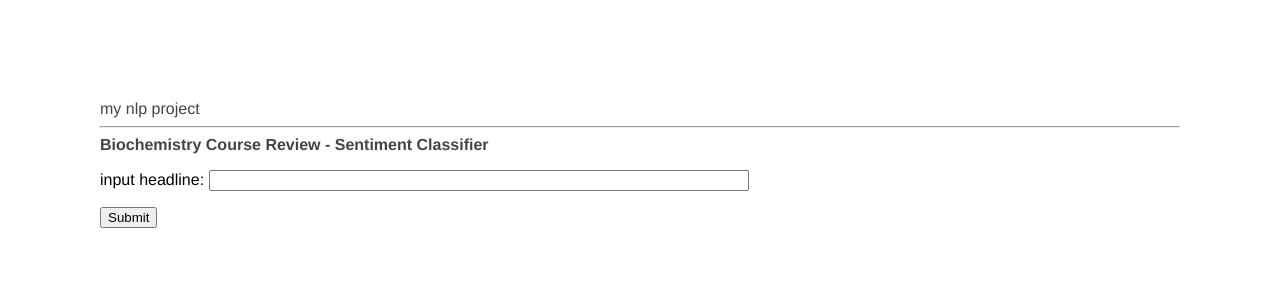
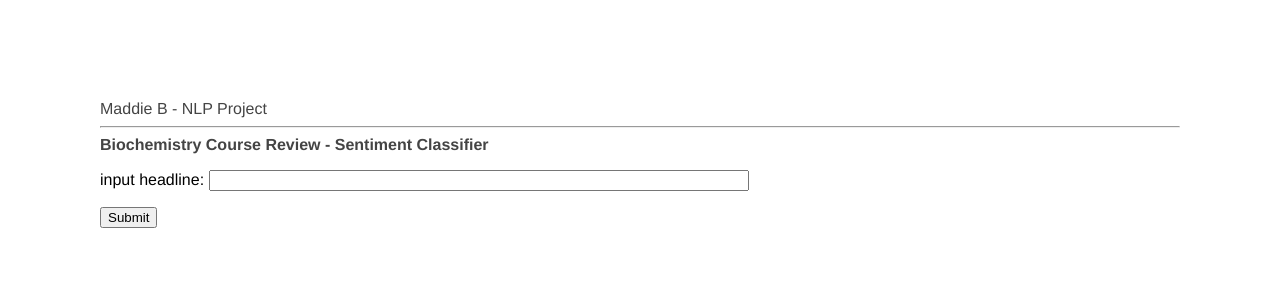
Before and after one commit to tulane-cmps6730/project-biochem, a Flask app: page / in a window 1280 px wide. Shown: the top 300 px of the page. Run offline with Flask 2, Linux system fonts and the light colour scheme; parts of the project's set-up code (start-up, migrations or seed data) failed here and were passed over.

Commit message:
Update base.html

```diff
--- a/nlp/app/templates/base.html
+++ b/nlp/app/templates/base.html
@@ -8,7 +8,7 @@
       <link rel="stylesheet" href="{{ url_for('static', filename='main.css') }}">
     </head>
     <body>
-        <div>my nlp project</div>
+        <div>Maddie B - NLP Project</div>
         <hr>
         {% if form.errors %}
         {{ form.errors }}
```
